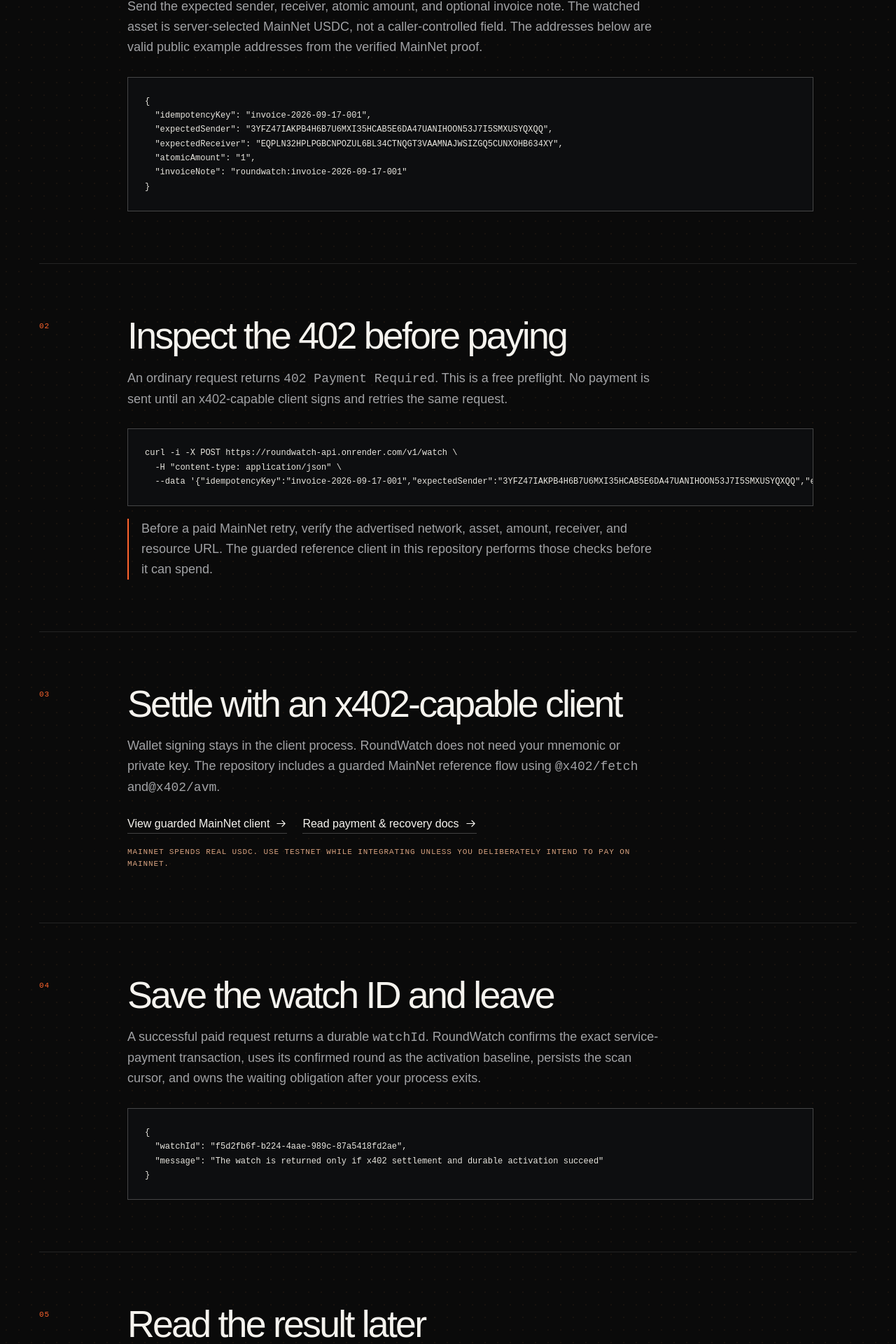
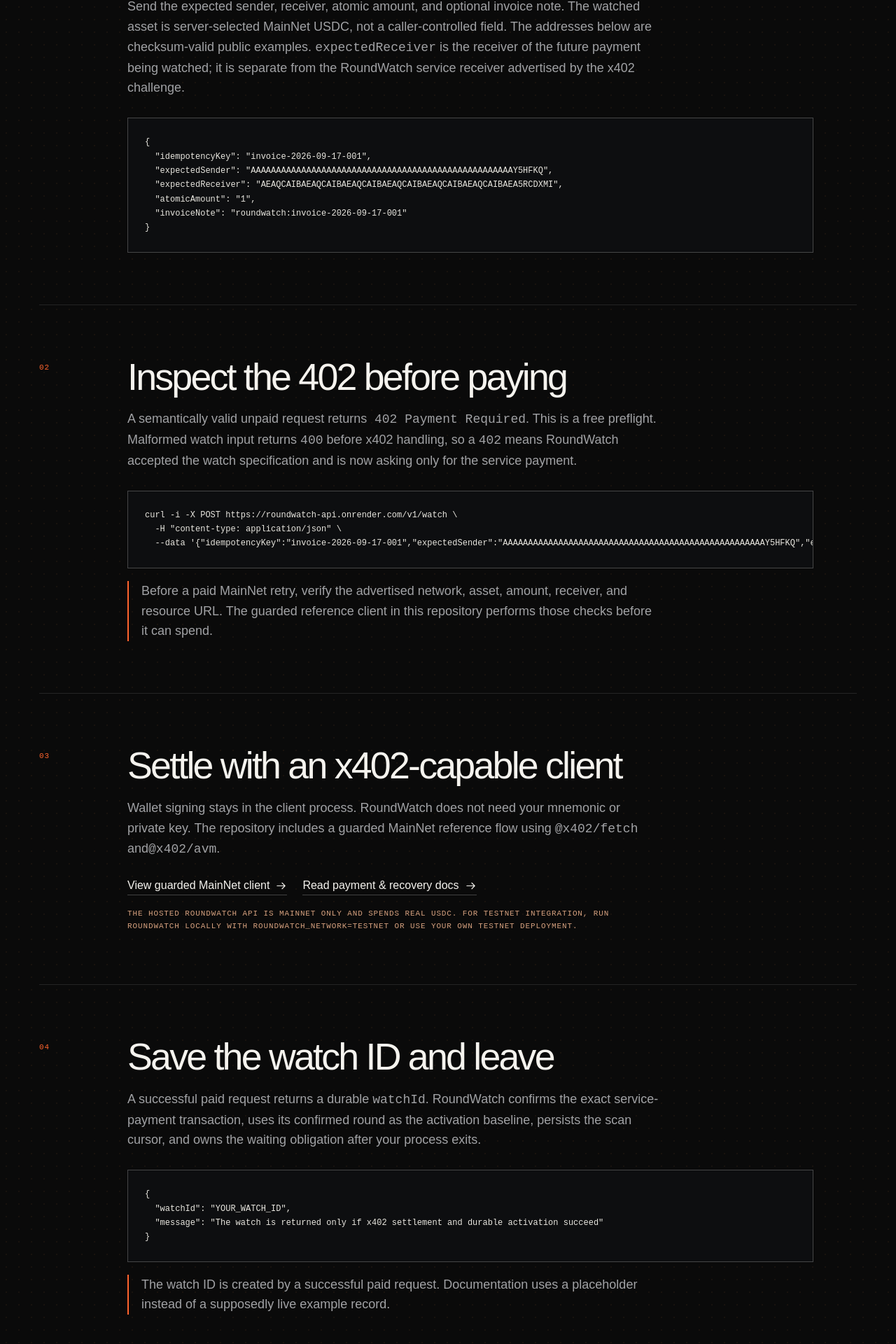
Before and after one commit to Vladyslav-webDev/RoundWatch, a React (Vite) app in the folder apps/landing/: page /start in a window 1280 px wide. Shown: the part 953-2873 px from the top of the page at 70% size. Built offline with nearby package versions, Linux system fonts and the light colour scheme; a web font is replaced by a local one.

Commit message:
docs: remove agent-facing quickstart ambiguities

```diff
--- a/apps/landing/src/Quickstart.tsx
+++ b/apps/landing/src/Quickstart.tsx
@@ -2,8 +2,8 @@
 
 const API_BASE = "https://roundwatch-api.onrender.com";
 const REPOSITORY = "https://github.com/Vladyslav-webDev/RoundWatch";
-const EXAMPLE_SENDER = "3YFZ47IAKPB4H6B7U6MXI35HCAB5E6DA47UANIHOON53J7I5SMXUSYQXQQ";
-const EXAMPLE_RECEIVER = "EQPLN32HPLPGBCNPOZUL6BL34CTNQGT3VAAMNAJWSIZGQ5CUNXOHB634XY";
+const EXAMPLE_SENDER = "AAAAAAAAAAAAAAAAAAAAAAAAAAAAAAAAAAAAAAAAAAAAAAAAAAAAY5HFKQ";
+const EXAMPLE_RECEIVER = "AEAQCAIBAEAQCAIBAEAQCAIBAEAQCAIBAEAQCAIBAEAQCAIBAEA5RCDXMI";
 
 function QuickstartBrand() {
   return (
@@ -80,8 +80,10 @@
               <p>
                 Send the expected sender, receiver, atomic amount, and optional
                 invoice note. The watched asset is server-selected MainNet USDC,
-                not a caller-controlled field. The addresses below are valid public
-                example addresses from the verified MainNet proof.
+                not a caller-controlled field. The addresses below are checksum-valid
+                public examples. <code>expectedReceiver</code> is the receiver of the
+                future payment being watched; it is separate from the RoundWatch
+                service receiver advertised by the x402 challenge.
               </p>
               <CodeBlock>{requestBody}</CodeBlock>
             </div>
@@ -92,9 +94,11 @@
             <div>
               <h2>Inspect the 402 before paying</h2>
               <p>
-                An ordinary request returns <code>402 Payment Required</code>. This
-                is a free preflight. No payment is sent until an x402-capable client
-                signs and retries the same request.
+                A semantically valid unpaid request returns
+                <code> 402 Payment Required</code>. This is a free preflight.
+                Malformed watch input returns <code>400</code> before x402 handling,
+                so a <code>402</code> means RoundWatch accepted the watch
+                specification and is now asking only for the service payment.
               </p>
               <CodeBlock>{unpaidRequest}</CodeBlock>
               <p className="quickstart-note">
@@ -124,8 +128,9 @@
                 </a>
               </div>
               <p className="quickstart-warning mono">
-                MainNet spends real USDC. Use TestNet while integrating unless you
-                deliberately intend to pay on MainNet.
+                The hosted RoundWatch API is MainNet only and spends real USDC.
+                For TestNet integration, run RoundWatch locally with
+                ROUNDWATCH_NETWORK=testnet or use your own TestNet deployment.
               </p>
             </div>
           </article>
@@ -141,9 +146,13 @@
                 and owns the waiting obligation after your process exits.
               </p>
               <CodeBlock>{`{
-  "watchId": "f5d2fb6f-b224-4aae-989c-87a5418fd2ae",
+  "watchId": "YOUR_WATCH_ID",
   "message": "The watch is returned only if x402 settlement and durable activation succeed"
 }`}</CodeBlock>
+              <p className="quickstart-note">
+                The watch ID is created by a successful paid request. Documentation
+                uses a placeholder instead of a supposedly live example record.
+              </p>
             </div>
           </article>
 
@@ -194,7 +203,10 @@
             </div>
             <div>
               <dt>Eligibility deadline</dt>
-              <dd>30 minutes from durable creation; expiry is proof-based</dd>
+              <dd>
+                30 minutes from durable watch preparation; settlement time consumes
+                part of the window; expiry is proof-based
+              </dd>
             </div>
             <div>
               <dt>Work budget</dt>
@@ -231,6 +243,14 @@
               <span>MainNet evidence</span>
               <small>Verified settlement and matched payment proof</small>
             </a>
+            <a href={`${API_BASE}/openapi.json`}>
+              <span>OpenAPI</span>
+              <small>Machine-readable create and status schemas</small>
+            </a>
+            <a href={`${API_BASE}/llms.txt`}>
+              <span>Agent contract</span>
+              <small>Live machine-readable integration guidance</small>
+            </a>
           </div>
         </section>
 
```
